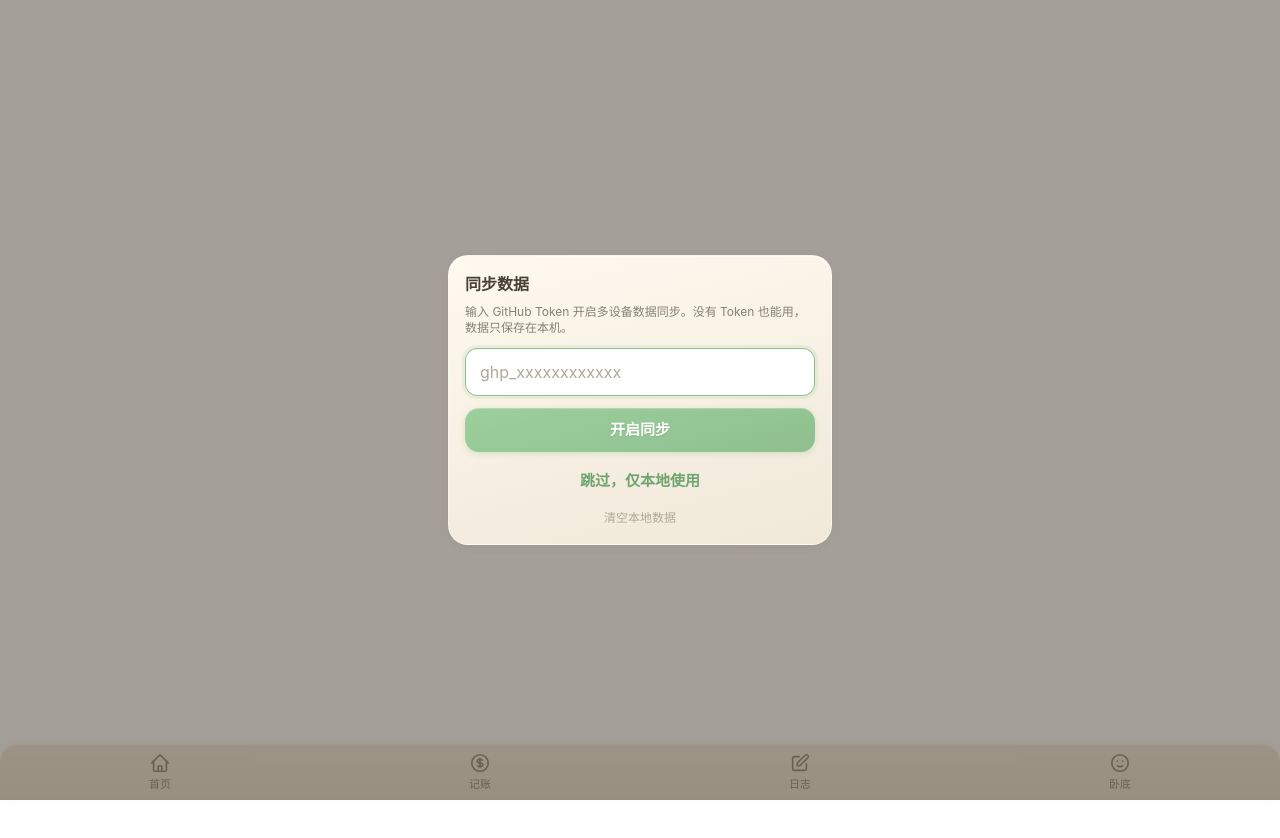
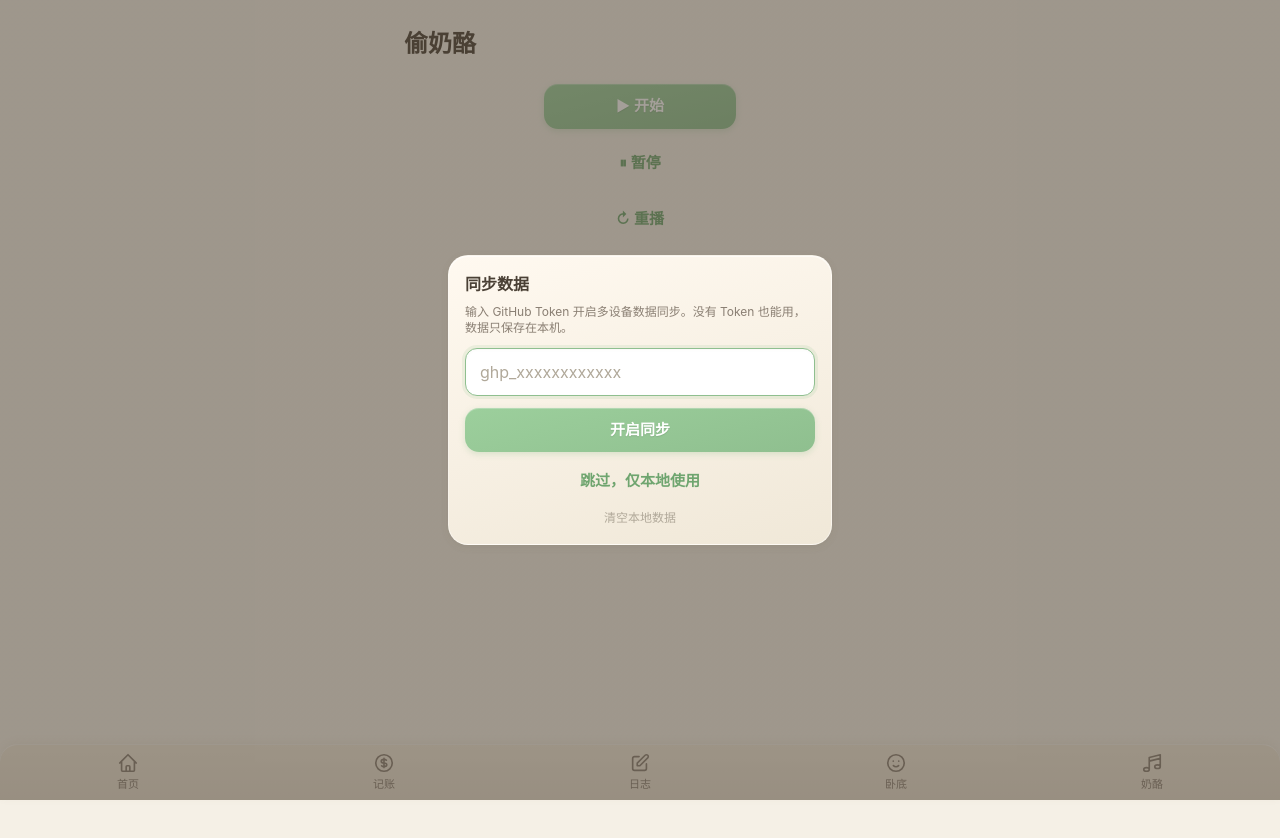
Before and after one commit to LAM23311/personal-app, a Next.js app: page /personal-app/cheese in a window 1280 px wide. Before the commit this address had no page. Shown: the top 838 px of the page. After the commit the page ends 800 px from the top, so only its background shows below. Built offline with nearby package versions, Linux system fonts and the light colour scheme.

Commit message:
feat: 新增偷奶酪音频播放模块
开始/暂停/重播，支持0.9x和1.1x调速

```diff
--- /dev/null
+++ b/src/app/cheese/page.tsx
@@ -0,0 +1,81 @@
+'use client'
+
+import { useRef, useState, useEffect } from 'react'
+
+export default function CheesePage() {
+  const audioRef = useRef<HTMLAudioElement>(null)
+  const [playing, setPlaying] = useState(false)
+  const [speed, setSpeed] = useState(1)
+
+  useEffect(() => {
+    const audio = audioRef.current
+    if (!audio) return
+    const onEnded = () => setPlaying(false)
+    audio.addEventListener('ended', onEnded)
+    return () => audio.removeEventListener('ended', onEnded)
+  }, [])
+
+  function play() {
+    audioRef.current?.play()
+    setPlaying(true)
+  }
+
+  function pause() {
+    audioRef.current?.pause()
+    setPlaying(false)
+  }
+
+  function replay() {
+    const audio = audioRef.current
+    if (!audio) return
+    audio.currentTime = 0
+    audio.play()
+    setPlaying(true)
+  }
+
+  function changeSpeed(s: number) {
+    setSpeed(s)
+    if (audioRef.current) audioRef.current.playbackRate = s
+  }
+
+  return (
+    <div className="p-5 max-w-lg mx-auto">
+      <h1 className="text-2xl font-bold mb-6 mt-2" style={{ color: '#4A4035' }}>偷奶酪</h1>
+
+      <div className="flex flex-col items-center gap-3">
+        <button onClick={play} className="btn btn-primary w-48 py-3 text-base">
+          {playing ? '▶ 播放中...' : '▶ 开始'}
+        </button>
+        <button onClick={pause} className="btn btn-ghost w-48 py-3 text-base">⏸ 暂停</button>
+        <button onClick={replay} className="btn btn-ghost w-48 py-3 text-base">↻ 重播</button>
+
+        <div className="flex gap-2 mt-3">
+          <button
+            onClick={() => changeSpeed(0.9)}
+            className="text-sm px-4 py-2 rounded-full font-medium transition-all"
+            style={{
+              background: speed === 0.9 ? 'rgba(143,191,143,0.15)' : '#EDE7DB',
+              color: speed === 0.9 ? '#5A9A5A' : '#8A7F73',
+              border: `1px solid ${speed === 0.9 ? 'rgba(143,191,143,0.4)' : 'transparent'}`,
+            }}
+          >
+            0.9x
+          </button>
+          <button
+            onClick={() => changeSpeed(1.1)}
+            className="text-sm px-4 py-2 rounded-full font-medium transition-all"
+            style={{
+              background: speed === 1.1 ? 'rgba(143,191,143,0.15)' : '#EDE7DB',
+              color: speed === 1.1 ? '#5A9A5A' : '#8A7F73',
+              border: `1px solid ${speed === 1.1 ? 'rgba(143,191,143,0.4)' : 'transparent'}`,
+            }}
+          >
+            1.1x
+          </button>
+        </div>
+      </div>
+
+      <audio ref={audioRef} src="/personal-app/cheese.mp3" preload="auto" />
+    </div>
+  )
+}
--- a/src/app/layout.tsx
+++ b/src/app/layout.tsx
@@ -52,6 +52,10 @@ export default function RootLayout({
             <svg className="w-[22px] h-[22px]" fill="none" stroke="currentColor" viewBox="0 0 24 24"><path strokeLinecap="round" strokeLinejoin="round" strokeWidth={1.8} d="M14.828 14.828a4 4 0 01-5.656 0M9 10h.01M15 10h.01M21 12a9 9 0 11-18 0 9 9 0 0118 0z" /></svg>
             <span className="text-[11px] mt-0.5 font-medium">卧底</span>
           </Link>
+          <Link href="/cheese" className="flex flex-col items-center justify-center flex-1 h-full transition-colors active:scale-90" style={{ color: '#8A7F73' }}>
+            <svg className="w-[22px] h-[22px]" fill="none" stroke="currentColor" viewBox="0 0 24 24"><path strokeLinecap="round" strokeLinejoin="round" strokeWidth={1.8} d="M9 19V6l12-3v13M9 19c0 1.105-1.343 2-3 2s-3-.895-3-2 1.343-2 3-2 3 .895 3 2zm12-3c0 1.105-1.343 2-3 2s-3-.895-3-2 1.343-2 3-2 3 .895 3 2zM9 10l12-3" /></svg>
+            <span className="text-[11px] mt-0.5 font-medium">奶酪</span>
+          </Link>
         </nav>
       </body>
     </html>
```
Also changed, not shown: 1 other file (tests, documents, lock files or other folders).
